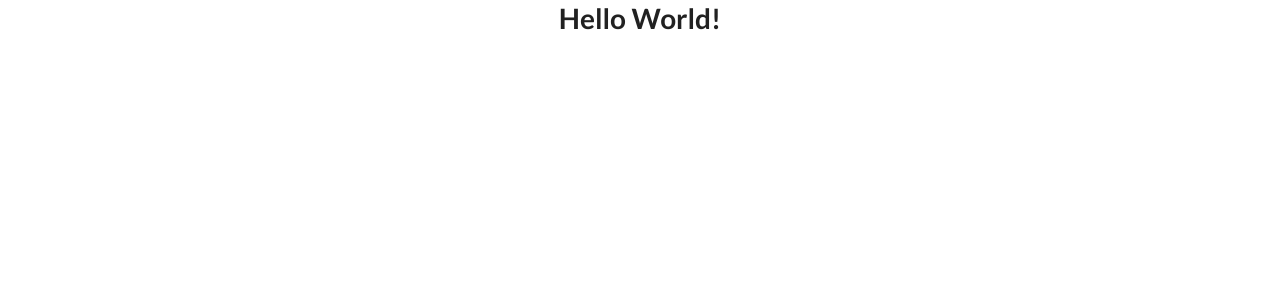
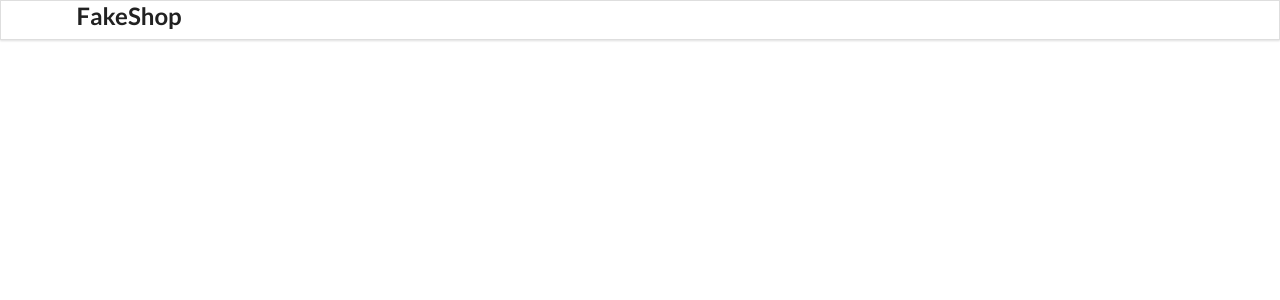
Before and after one commit to becathey/eShop-react-redux-semanticUI, a React (Create React App) app: page / in a window 1280 px wide. Shown: the top 300 px of the page. Built offline with nearby package versions, Linux system fonts and the light colour scheme.

Commit message:
Create basic structure for components

```diff
--- a/src/App.js
+++ b/src/App.js
@@ -1,9 +1,10 @@
+import Header from './containers/Header'
 import "./App.css";
 
 function App() {
   return (
     <div className="App">
-      <h1>Hello World!</h1>
+      <Header />
     </div>
   );
 }
--- /dev/null
+++ b/src/containers/Header.js
@@ -0,0 +1,12 @@
+import React from "react";
+
+const Header = () => {
+  return (
+    <div className="ui fixed menu">
+      <div className="ui container center">
+        <h2>FakeShop</h2>
+      </div>
+    </div>
+  );
+};
+export default Header;
```
Also changed, not shown: src/containers/ProductComponent.js (added, +11 -0 lines), src/containers/ProductDetail.js (added, +11 -0 lines), src/containers/ProductListing.js (added, +11 -0 lines).
